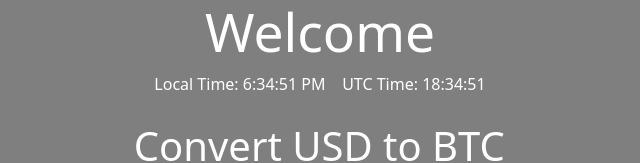
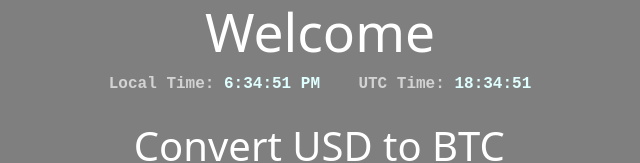
Before and after one commit to pairnon/converter, a website: page public/index.html in a window 1280 px wide. Shown: the top 163 px of the page, without its empty margins (320-960 px from the left). Drawn offline with nearby package versions, Linux system fonts and the light colour scheme.

Commit message:
Add time styles

```diff
--- a/public/style.css
+++ b/public/style.css
@@ -13,6 +13,16 @@ body {
 
 .pagetitle {
     font-size: 40pt;
+}
+
+.timetext {
+    color: lightgray;
+    font-family: monospace;
+    font-weight: bold;
+}
+
+.time {
+    color: lightcyan;
 }
 
 .container {
```
